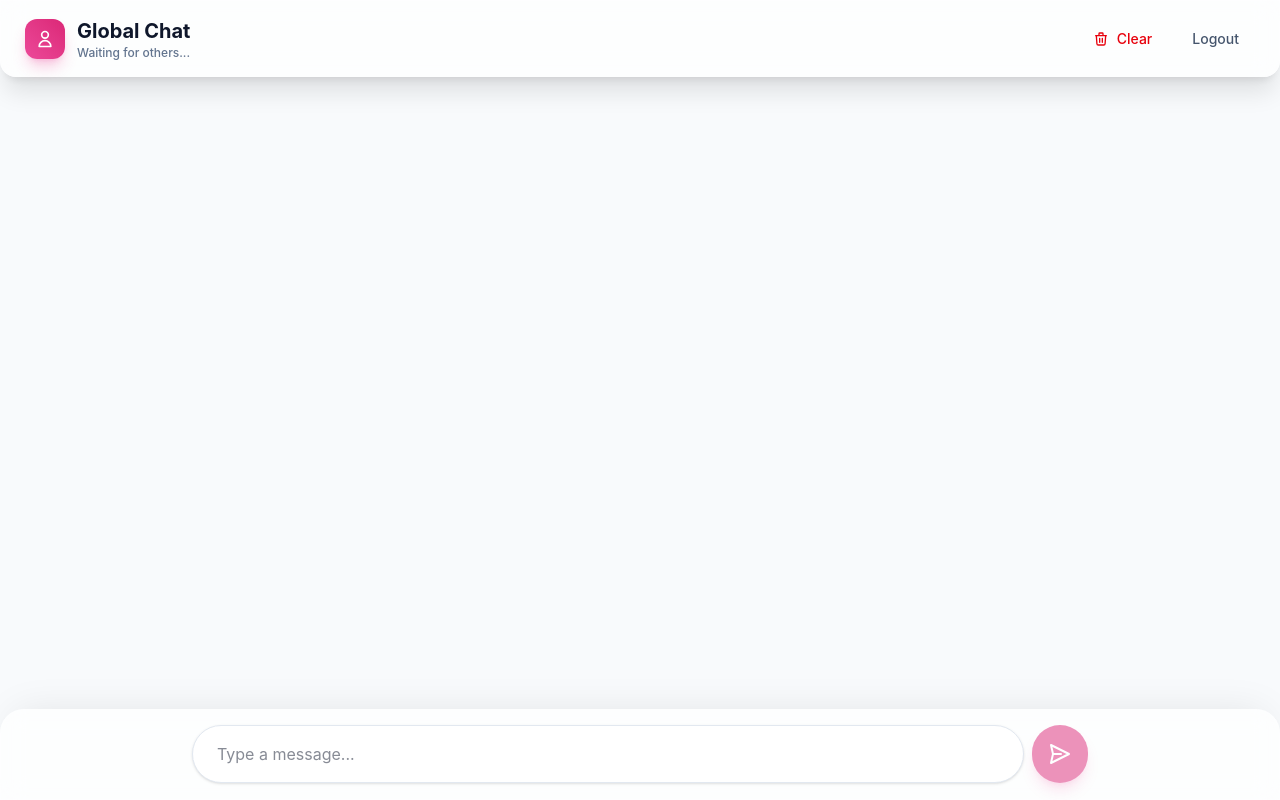
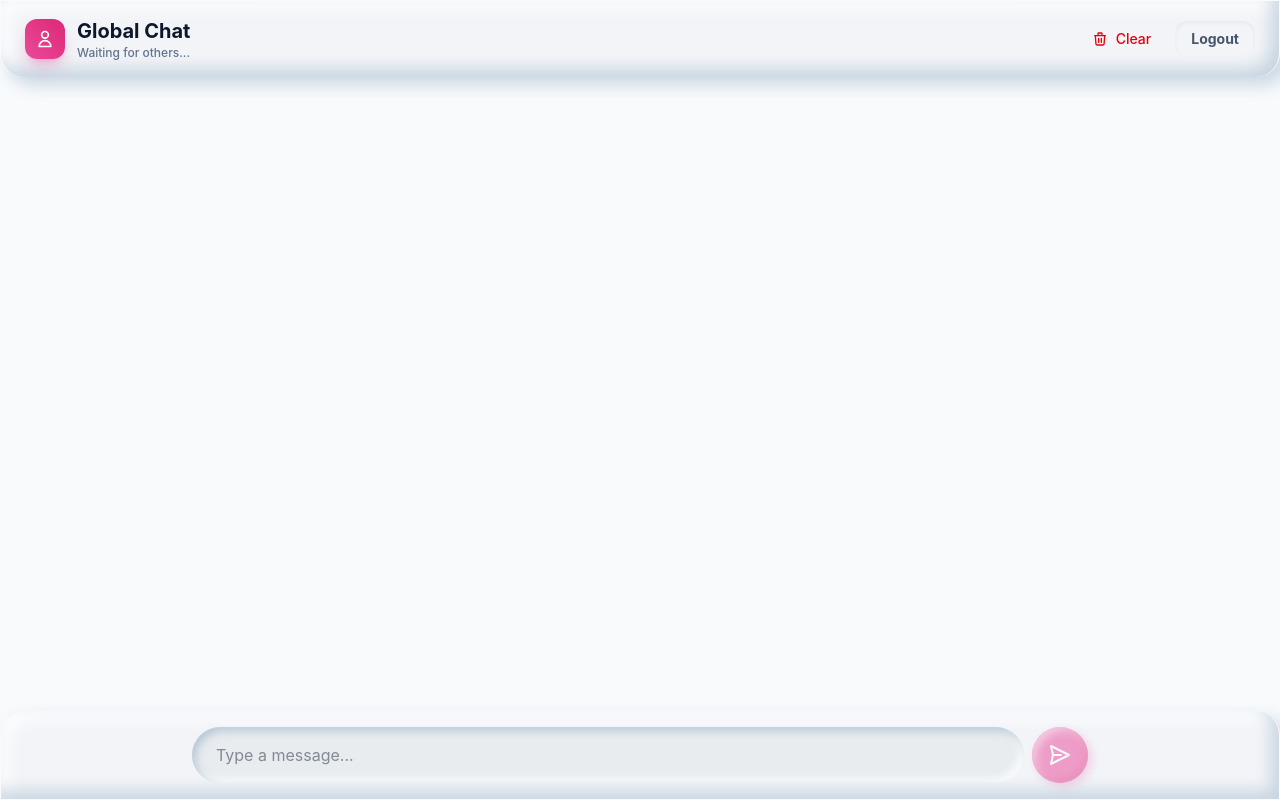
Before and after one commit to as04-CyberNova/BuzzApp, a React (Vite) app in the folder frontend/: page /chat in a window 1280 px wide. Built offline with nearby package versions, Linux system fonts and the light colour scheme; no server answers; sample sign-in values are in the browser's storage.

Commit message:
Refactor UI to use claymorphism design system

```diff
--- a/frontend/src/index.css
+++ b/frontend/src/index.css
@@ -20,8 +20,66 @@
 }
 
 @layer components {
-  .glass-panel {
-    @apply bg-white/70 backdrop-blur-md border border-white/20 shadow-xl dark:bg-surface-800/70 dark:border-surface-700/50;
+  .clay-panel {
+    @apply bg-[#f2f4f8] border border-white/60 dark:bg-surface-800 dark:border-white/10;
+    box-shadow:
+      8px 8px 16px 0px rgba(136, 165, 191, 0.4),
+      inset -8px -8px 16px 0px rgba(136, 165, 191, 0.4),
+      inset 8px 8px 16px 0px rgba(255, 255, 255, 0.9);
+  }
+
+  .dark .clay-panel {
+    box-shadow:
+      8px 8px 16px 0px rgba(0, 0, 0, 0.5),
+      inset -8px -8px 16px 0px rgba(0, 0, 0, 0.4),
+      inset 8px 8px 16px 0px rgba(255, 255, 255, 0.05);
+  }
+
+  .clay-btn {
+    @apply bg-primary-500 text-white transition-all duration-300 px-4 py-3 rounded-2xl font-semibold;
+    box-shadow:
+      4px 4px 8px 0px rgba(236, 72, 153, 0.4),
+      inset -4px -4px 8px 0px rgba(219, 39, 119, 0.6),
+      inset 4px 4px 8px 0px rgba(252, 231, 243, 0.6);
+  }
+
+  .clay-btn:active {
+    box-shadow:
+      2px 2px 4px 0px rgba(236, 72, 153, 0.4),
+      inset 4px 4px 8px 0px rgba(219, 39, 119, 0.6),
+      inset -4px -4px 8px 0px rgba(252, 231, 243, 0.6);
+  }
+
+  .clay-input {
+    @apply w-full px-4 py-3 bg-[#e8ecef] dark:bg-surface-900 border-none rounded-2xl outline-none text-slate-800 dark:text-slate-100 transition-all focus:ring-2 focus:ring-primary-500/50;
+    box-shadow: inset 4px 4px 8px rgba(136, 165, 191, 0.5), inset -4px -4px 8px rgba(255, 255, 255, 0.9);
+  }
+
+  .dark .clay-input {
+    box-shadow: inset 4px 4px 8px rgba(0, 0, 0, 0.6), inset -4px -4px 8px rgba(255, 255, 255, 0.05);
+  }
+
+  .clay-msg-sender {
+    @apply bg-primary-500 text-white shadow-md;
+    box-shadow:
+      4px 4px 8px 0px rgba(236, 72, 153, 0.3),
+      inset -4px -4px 8px 0px rgba(219, 39, 119, 0.5),
+      inset 4px 4px 8px 0px rgba(252, 231, 243, 0.5);
+  }
+
+  .clay-msg-receiver {
+    @apply bg-[#f2f4f8] text-slate-800 dark:bg-surface-800 dark:text-slate-100;
+    box-shadow:
+      4px 4px 8px 0px rgba(136, 165, 191, 0.3),
+      inset -4px -4px 8px 0px rgba(136, 165, 191, 0.3),
+      inset 4px 4px 8px 0px rgba(255, 255, 255, 0.9);
+  }
+
+  .dark .clay-msg-receiver {
+    box-shadow:
+      4px 4px 8px 0px rgba(0, 0, 0, 0.4),
+      inset -4px -4px 8px 0px rgba(0, 0, 0, 0.3),
+      inset 4px 4px 8px 0px rgba(255, 255, 255, 0.05);
   }
 }
 
--- a/frontend/src/pages/Chat.jsx
+++ b/frontend/src/pages/Chat.jsx
@@ -126,7 +126,7 @@ function Chat() {
   return (
     <div className="min-h-[100dvh] bg-slate-50 dark:bg-surface-900 flex flex-col h-[100dvh]">
       {/* Navbar */}
-      <nav className="glass-panel flex-none px-6 py-4 flex items-center justify-between border-b-0 rounded-none rounded-b-2xl z-10 sticky top-0">
+      <nav className="clay-panel flex-none px-6 py-4 flex items-center justify-between border-b-0 rounded-none rounded-b-3xl z-10 sticky top-0">
         <div className="flex items-center gap-3">
           <div className="w-10 h-10 bg-gradient-to-tr from-primary-500 to-primary-600 rounded-xl flex items-center justify-center shadow-lg shadow-primary-500/30">
             <svg className="w-5 h-5 text-white" fill="none" stroke="currentColor" viewBox="0 0 24 24">
@@ -152,7 +152,7 @@ function Chat() {
           </button>
           <button
             onClick={handleLogout}
-            className="px-4 py-2 text-sm font-medium text-slate-600 dark:text-slate-300 hover:bg-slate-100 dark:hover:bg-surface-800 rounded-lg transition-colors"
+            className="px-4 py-2 text-sm font-bold text-slate-600 dark:text-slate-300 hover:bg-slate-200 dark:hover:bg-surface-700 rounded-xl transition-colors shadow-inner"
           >
             Logout
           </button>
@@ -180,10 +180,10 @@ function Chat() {
                   </div>
                 </div>
               )}
-              <div className={`max-w-[75%] px-5 py-3 rounded-2xl flex flex-col gap-1 ${
+              <div className={`max-w-[75%] px-5 py-3 rounded-3xl flex flex-col gap-1 ${
                 isCurrentUser
-                  ? 'bg-primary-600 text-white rounded-br-sm shadow-md shadow-primary-500/20'
-                  : 'bg-white dark:bg-surface-800 text-slate-800 dark:text-slate-200 border border-slate-100 dark:border-surface-700 rounded-bl-sm shadow-sm'
+                  ? 'clay-msg-sender rounded-br-sm'
+                  : 'clay-msg-receiver rounded-bl-sm'
               }`}>
                 <span>{msg.content}</span>
                 <span className={`text-[10px] self-end ${isCurrentUser ? 'text-primary-100' : 'text-slate-400'}`}>
@@ -197,19 +197,19 @@ function Chat() {
       </main>
 
       {/* Input Area */}
-      <footer className="glass-panel flex-none p-4 rounded-none rounded-t-3xl border-t-0 shadow-[0_-10px_40px_-15px_rgba(0,0,0,0.1)] dark:shadow-[0_-10px_40px_-15px_rgba(0,0,0,0.3)]">
+      <footer className="clay-panel flex-none p-4 rounded-none rounded-t-3xl border-t-0">
         <form onSubmit={handleSend} className="flex gap-2 max-w-4xl mx-auto">
           <input
             type="text"
             value={input}
             onChange={(e) => setInput(e.target.value)}
             placeholder="Type a message..."
-            className="flex-1 bg-white dark:bg-surface-800 border border-slate-200 dark:border-surface-700 rounded-full px-6 py-4 text-slate-900 dark:text-white focus:ring-2 focus:ring-primary-500 focus:border-primary-500 outline-none shadow-sm transition-all"
+            className="clay-input flex-1 rounded-full px-6 py-4"
             autoComplete="off"
           />
           <button
             type="submit"
-            className="bg-primary-600 hover:bg-primary-500 text-white p-4 rounded-full transition-all duration-200 shadow-lg shadow-primary-500/30 hover:scale-105 active:scale-95 disabled:opacity-50 disabled:cursor-not-allowed"
+            className="clay-btn p-4 rounded-full flex items-center justify-center hover:scale-105 active:scale-95 disabled:opacity-50 disabled:cursor-not-allowed"
             disabled={!input.trim()}
           >
             <svg className="w-6 h-6 transform rotate-90" fill="none" stroke="currentColor" viewBox="0 0 24 24">
--- a/frontend/src/pages/Home.jsx
+++ b/frontend/src/pages/Home.jsx
@@ -4,7 +4,7 @@ import { Link } from 'react-router-dom';
 function Home() {
   return (
     <div className="min-h-[100dvh] bg-slate-50 dark:bg-surface-900 flex items-center justify-center p-4">
-      <div className="glass-panel max-w-md w-full rounded-3xl p-8 transition-bounce hover-lift">
+      <div className="clay-panel max-w-md w-full p-8 transition-bounce hover-lift">
         <div className="flex flex-col items-center">
           <div className="w-16 h-16 bg-gradient-to-tr from-primary-500 to-primary-600 rounded-2xl flex items-center justify-center shadow-lg shadow-primary-500/30 mb-6">
             <svg className="w-8 h-8 text-white" fill="none" stroke="currentColor" viewBox="0 0 24 24">
@@ -16,11 +16,11 @@ function Home() {
             Next generation secure messaging with intelligent spam protection.
           </p>
 
-          <Link to="/register" className="w-full text-center py-3 px-4 bg-primary-600 hover:bg-primary-500 text-white font-medium rounded-xl transition-colors duration-200 shadow-lg shadow-primary-500/20 mb-4 block">
+          <Link to="/register" className="clay-btn w-full text-center mb-4 block">
             Create Account
           </Link>
 
-          <Link to="/login" className="w-full text-center py-3 px-4 bg-slate-100 dark:bg-surface-700 hover:bg-slate-200 dark:hover:bg-surface-800 text-slate-800 dark:text-slate-200 font-medium rounded-xl transition-colors duration-200 block">
+          <Link to="/login" className="w-full text-center py-3 px-4 bg-slate-200 dark:bg-surface-700 hover:bg-slate-300 dark:hover:bg-surface-800 text-slate-800 dark:text-slate-200 font-bold rounded-2xl transition-colors duration-200 block shadow-inner">
             Sign In
           </Link>
         </div>
--- a/frontend/src/pages/Login.jsx
+++ b/frontend/src/pages/Login.jsx
@@ -36,7 +36,7 @@ function Login() {
 
   return (
     <div className="min-h-[100dvh] bg-slate-50 dark:bg-surface-900 flex items-center justify-center p-4">
-      <div className="glass-panel max-w-md w-full rounded-3xl p-8 transition-bounce">
+      <div className="clay-panel max-w-md w-full p-8 transition-bounce">
         <div className="mb-8">
           <Link to="/" className="inline-flex items-center text-sm font-medium text-slate-500 dark:text-slate-400 hover:text-primary-600 dark:hover:text-primary-500 transition-colors mb-6">
             <svg className="w-4 h-4 mr-1" fill="none" stroke="currentColor" viewBox="0 0 24 24">
@@ -57,7 +57,7 @@ function Login() {
               required
               value={email}
               onChange={(e) => setEmail(e.target.value)}
-              className="w-full px-4 py-3 rounded-xl bg-white dark:bg-surface-800 border border-slate-200 dark:border-surface-700 text-slate-900 dark:text-white focus:ring-2 focus:ring-primary-500 focus:border-primary-500 outline-none transition-all"
+              className="clay-input"
               placeholder="you@example.com"
             />
           </div>
@@ -70,14 +70,14 @@ function Login() {
               required
               value={password}
               onChange={(e) => setPassword(e.target.value)}
-              className="w-full px-4 py-3 rounded-xl bg-white dark:bg-surface-800 border border-slate-200 dark:border-surface-700 text-slate-900 dark:text-white focus:ring-2 focus:ring-primary-500 focus:border-primary-500 outline-none transition-all"
+              className="clay-input"
               placeholder="••••••••"
             />
           </div>
 
           <button
             type="submit"
-            className="w-full py-3 px-4 bg-primary-600 hover:bg-primary-500 text-white font-medium rounded-xl transition-colors duration-200 shadow-lg shadow-primary-500/20 mt-6"
+            className="clay-btn w-full mt-6"
           >
             Sign In
           </button>
--- a/frontend/src/pages/Register.jsx
+++ b/frontend/src/pages/Register.jsx
@@ -37,7 +37,7 @@ function Register() {
 
   return (
     <div className="min-h-[100dvh] bg-slate-50 dark:bg-surface-900 flex items-center justify-center p-4">
-      <div className="glass-panel max-w-md w-full rounded-3xl p-8 transition-bounce">
+      <div className="clay-panel max-w-md w-full p-8 transition-bounce">
         <div className="mb-8">
           <Link to="/" className="inline-flex items-center text-sm font-medium text-slate-500 dark:text-slate-400 hover:text-primary-600 dark:hover:text-primary-500 transition-colors mb-6">
             <svg className="w-4 h-4 mr-1" fill="none" stroke="currentColor" viewBox="0 0 24 24">
@@ -58,7 +58,7 @@ function Register() {
               required
               value={name}
               onChange={(e) => setName(e.target.value)}
-              className="w-full px-4 py-3 rounded-xl bg-white dark:bg-surface-800 border border-slate-200 dark:border-surface-700 text-slate-900 dark:text-white focus:ring-2 focus:ring-primary-500 focus:border-primary-500 outline-none transition-all"
+              className="clay-input"
               placeholder="John Doe"
             />
           </div>
@@ -71,7 +71,7 @@ function Register() {
               required
               value={email}
               onChange={(e) => setEmail(e.target.value)}
-              className="w-full px-4 py-3 rounded-xl bg-white dark:bg-surface-800 border border-slate-200 dark:border-surface-700 text-slate-900 dark:text-white focus:ring-2 focus:ring-primary-500 focus:border-primary-500 outline-none transition-all"
+              className="clay-input"
               placeholder="you@example.com"
             />
           </div>
@@ -84,14 +84,14 @@ function Register() {
               required
               value={password}
               onChange={(e) => setPassword(e.target.value)}
-              className="w-full px-4 py-3 rounded-xl bg-white dark:bg-surface-800 border border-slate-200 dark:border-surface-700 text-slate-900 dark:text-white focus:ring-2 focus:ring-primary-500 focus:border-primary-500 outline-none transition-all"
+              className="clay-input"
               placeholder="Create a strong password"
             />
           </div>
 
           <button
             type="submit"
-            className="w-full py-3 px-4 bg-primary-600 hover:bg-primary-500 text-white font-medium rounded-xl transition-colors duration-200 shadow-lg shadow-primary-500/20 mt-6"
+            className="clay-btn w-full mt-6"
           >
             Create Account
           </button>
```
